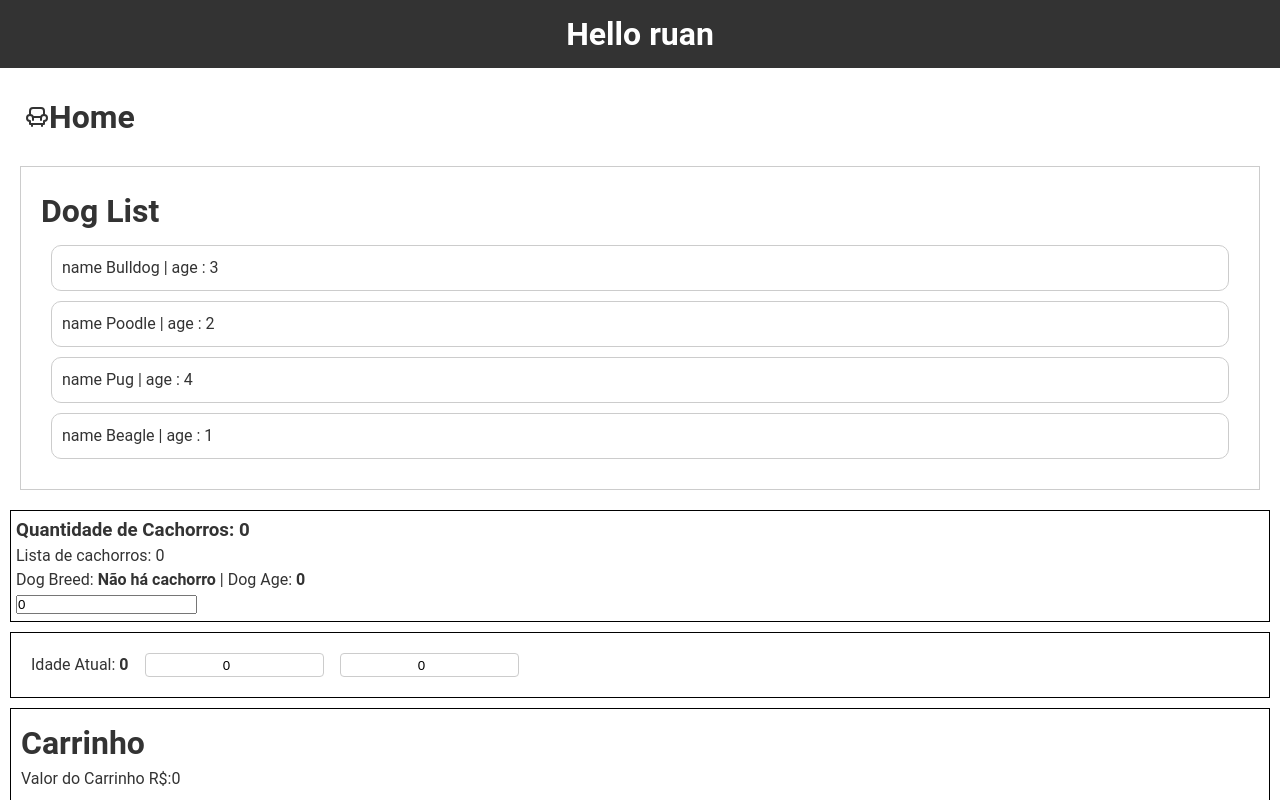
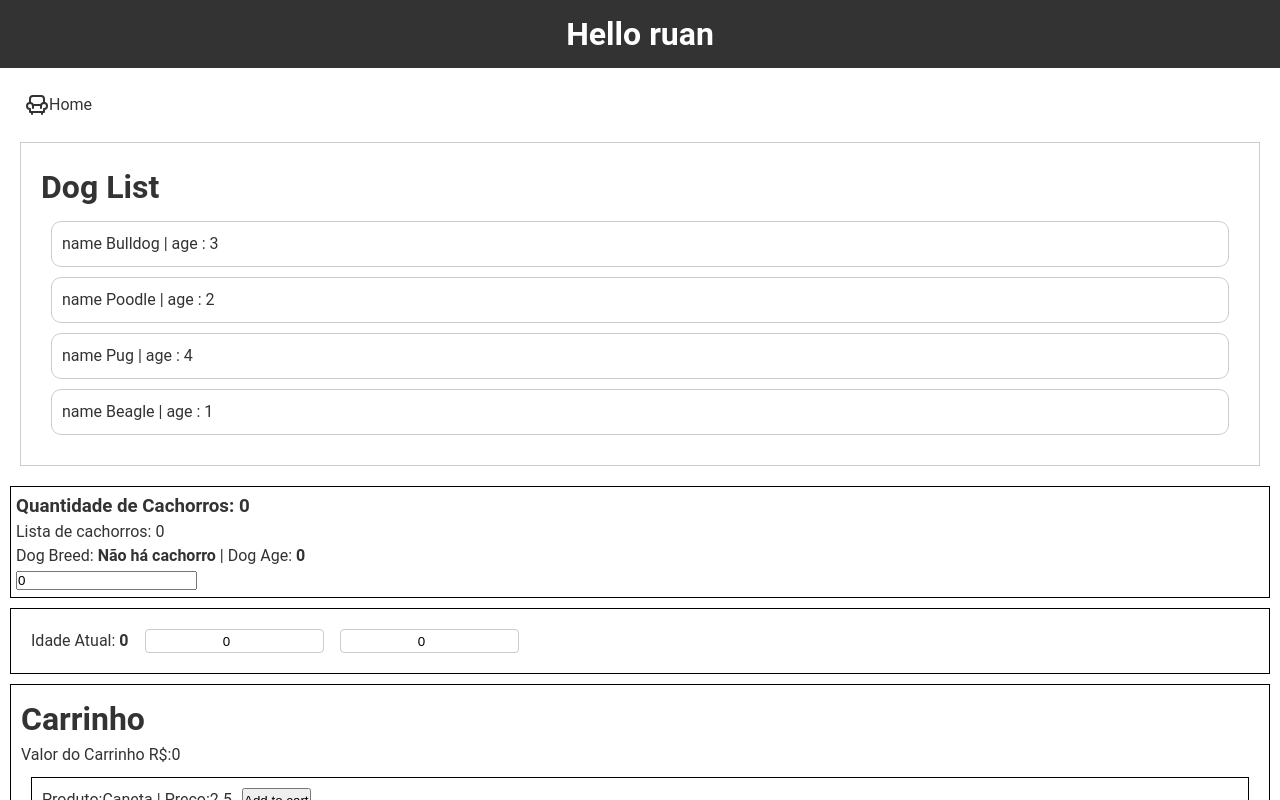
Before and after one commit to SrLuc/Vuejs, a Vue app in the folder vue-project/: page / in a window 1280 px wide. Shown: the top 800 px of the page. Built offline with nearby package versions, Linux system fonts and the light colour scheme.

Commit message:
using slots

```diff
--- a/vue-project/src/App.vue
+++ b/vue-project/src/App.vue
@@ -14,6 +14,7 @@
   <Header />
   <main>
     <Children>
+      <template v-slot:icon>
         <svg
           xmlns="http://www.w3.org/2000/svg"
           viewBox="0 0 24 24"
@@ -31,7 +32,10 @@
           <path d="M7 19v2"></path>
           <path d="M17 19v2"></path>
         </svg>
-      <h1>Home</h1>
+      </template>
+      <template v-slot:text>
+        Home
+      </template>
     </Children>
     <List />
     <IfElse />
--- a/vue-project/src/components/Children.vue
+++ b/vue-project/src/components/Children.vue
@@ -2,7 +2,8 @@
 
 <template>
   <div>
-    <slot></slot>
+    <slot name="icon"></slot>
+    <slot name="text"></slot>
   </div>
 </template>
 
```
Lines whose indentation alone changed are shown as unchanged.
